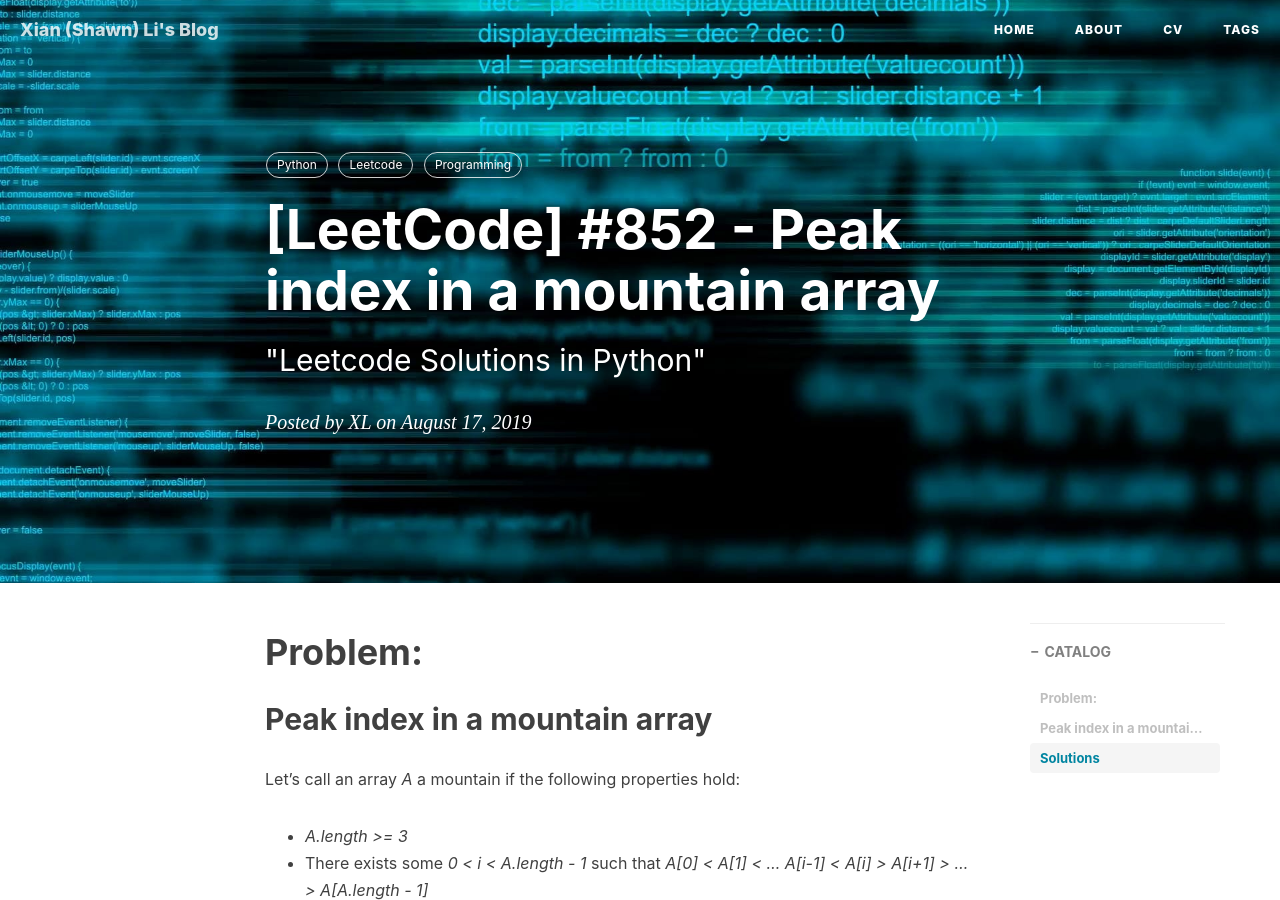
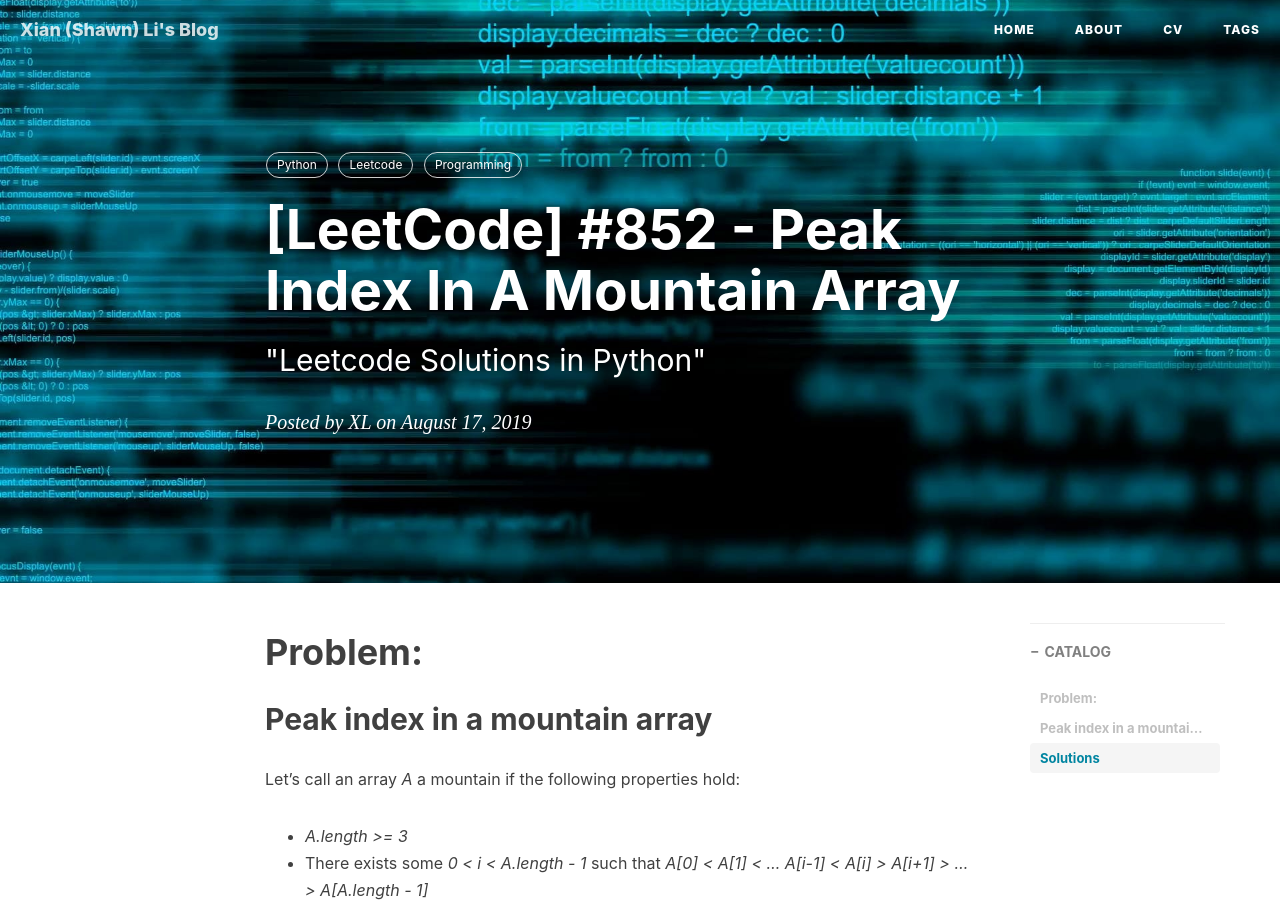
Before and after one commit to xian49930/jiuwuzhi.github.io, a Jekyll site: the page built from _posts/2019-08-17-leetcode-852.md, in a window 1280 px wide and 900 px high. Built offline with Jekyll 4.4.1, drawn with Linux system fonts in a browser that asks for light colours; nearby versions of some CDN libraries; comment, search, counter and statistics services are not loaded.

```diff
--- a/_posts/2019-08-17-leetcode-852.md
+++ b/_posts/2019-08-17-leetcode-852.md
@@ -1,6 +1,6 @@
 ---
 layout:     post
-title:      "[LeetCode] #852 - Peak index in a mountain array"
+title:      "[LeetCode] #852 - Peak Index In A Mountain Array"
 subtitle:   "\"Leetcode Solutions in Python\""
 date:       2019-08-17
 author:     XL
```
